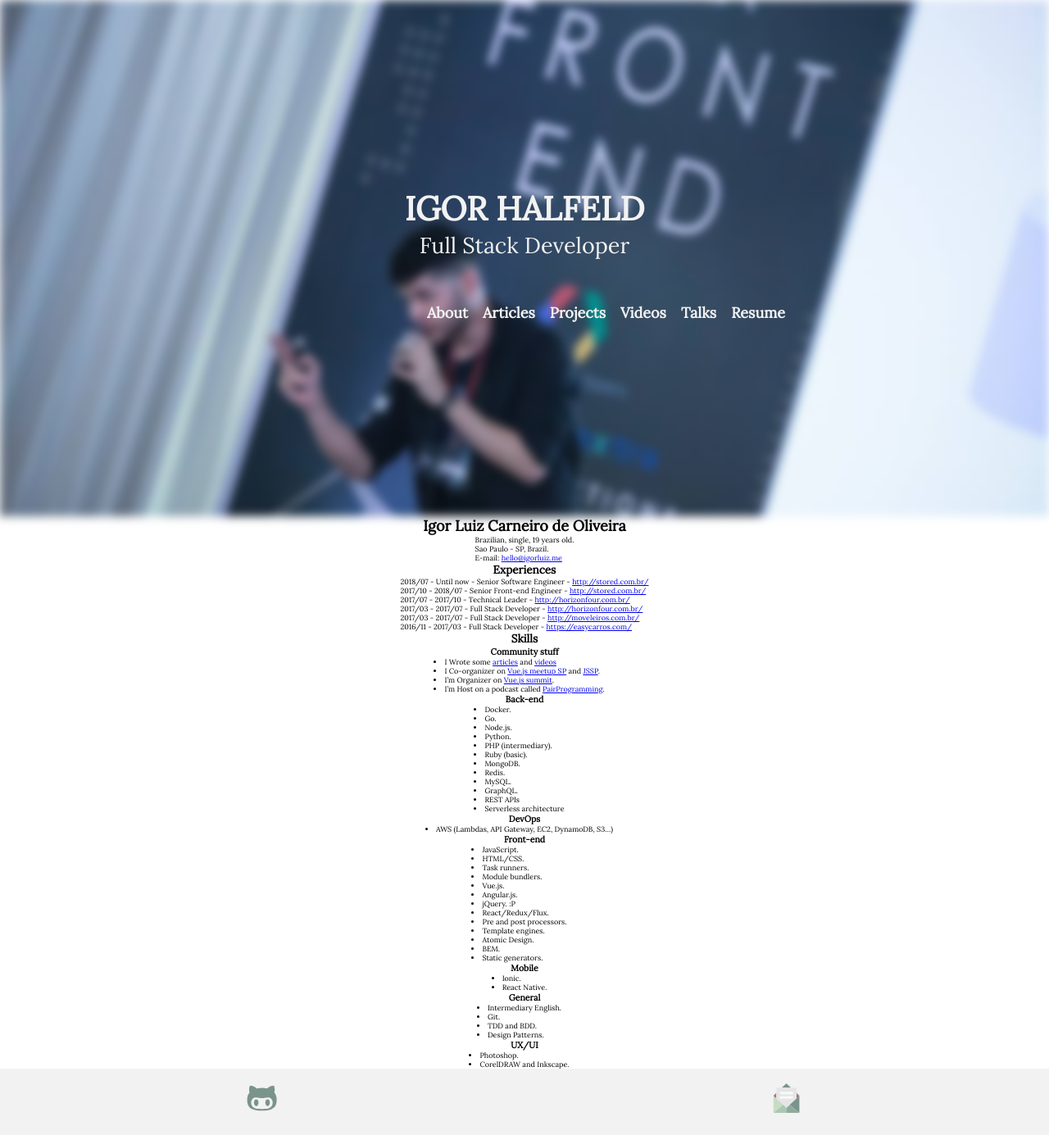
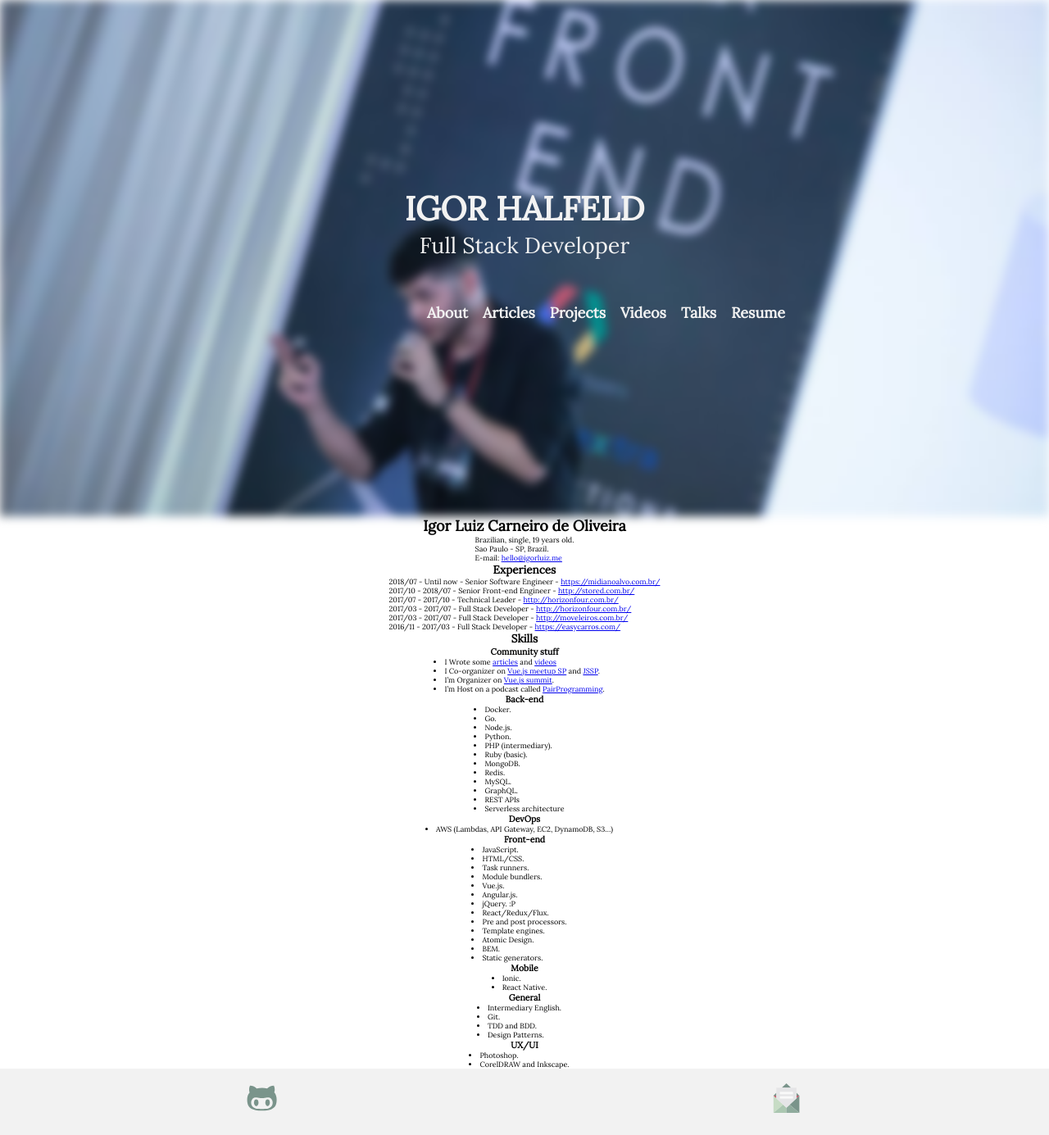
Before and after one commit to Halfeld/website, a Jekyll site: the page built from resume.md, in a window 1280 px wide. Shown: the whole page at 82% size. Built offline with Jekyll 4.4.1, drawn with Linux system fonts in a browser that asks for light colours; our own code applies the rules of GitHub Pages for plain Markdown files; comment, search, counter and statistics services are not loaded; some of the changed lines change nothing that is shown.

Commit message:
Update a site on resume

```diff
--- a/resume.md
+++ b/resume.md
@@ -6,7 +6,7 @@
 
 ## Experiences
 
-2018/07 - Until now - Senior Software Engineer - <http://stored.com.br/>
+2018/07 - Until now - Senior Software Engineer - <https://midianoalvo.com.br/>
 2017/10 - 2018/07 - Senior Front-end Engineer - <http://stored.com.br/>
 2017/07 - 2017/10 - Technical Leader - <http://horizonfour.com.br/>
 2017/03 - 2017/07 - Full Stack Developer - <http://horizonfour.com.br/>
```
